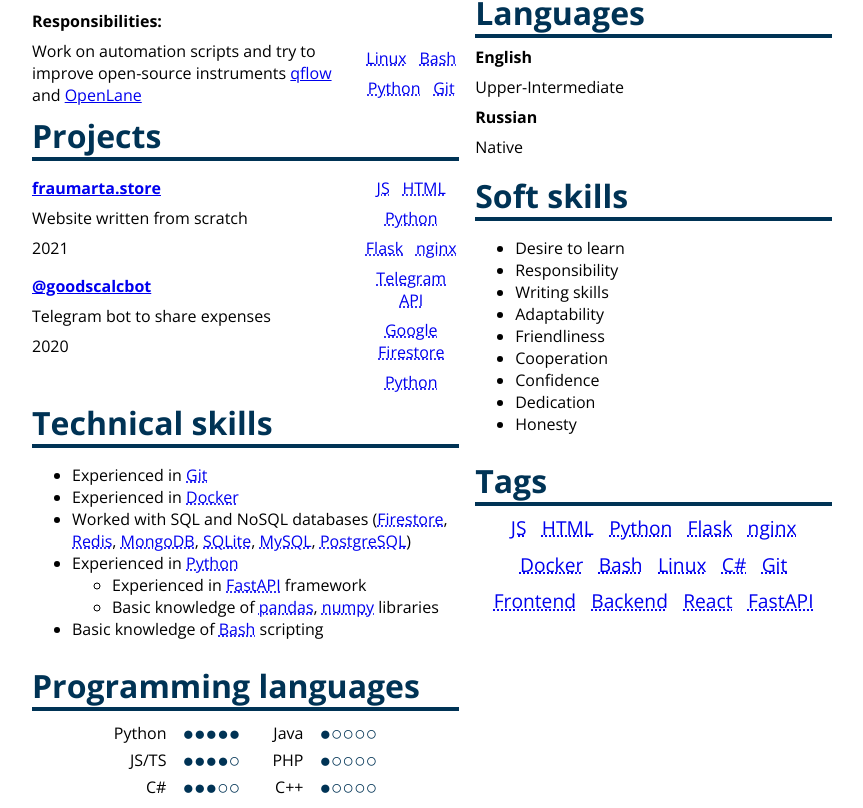
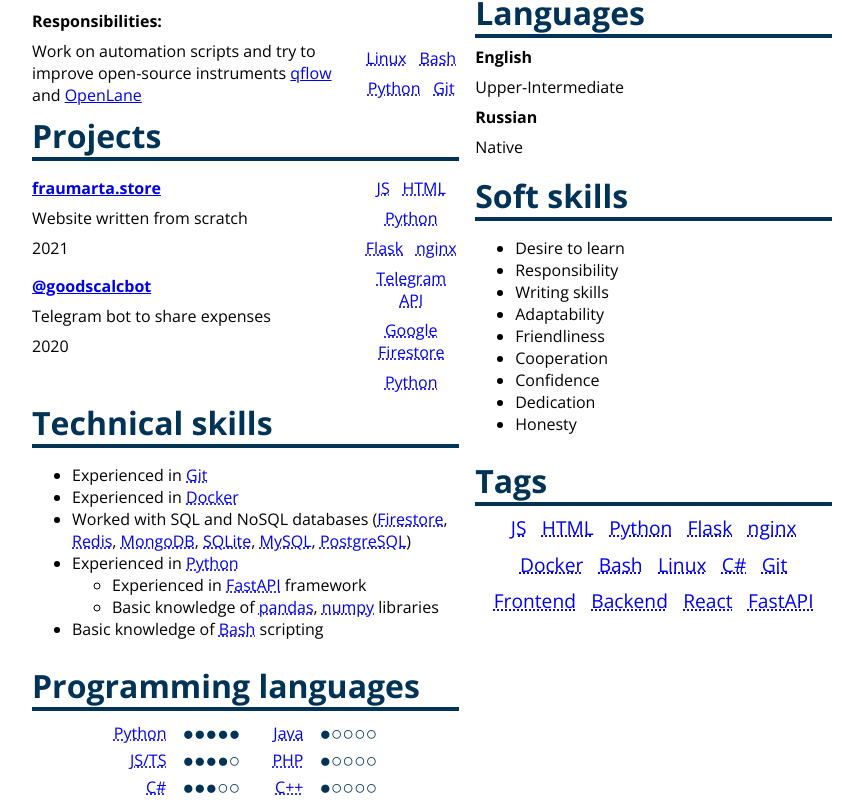
Before and after one commit to ntdesmond/ntdesmond.github.io, a React app: page /#/cv in a window 1280 px wide. Shown: the part 354-1162 px from the top of the page, without its empty margins (208-1071 px from the left). Built offline with nearby package versions, Linux system fonts and the light colour scheme.

Commit message:
Add tag slugs and PL Entry component

```diff
--- a/src/pages/cv/CV.tsx
+++ b/src/pages/cv/CV.tsx
@@ -11,6 +11,7 @@ import {
 } from "../../components/typography/Headings";
 import EducationEntry from "./components/education/EducationEntry";
 import LanguageEntry from "./components/languages/LanguageEntry";
+import ProgrammingLanguageEntry from "./components/programmingLanguages/ProgrammingLanguageEntry";
 import ProgrammingLanguages from "./components/programmingLanguages/ProgrammingLanguages";
 import ProjectEntry from "./components/projects/ProjectEntry";
 import { Section } from "./components/Section";
@@ -103,45 +104,43 @@ const CV = () => (
         <Section title="Technical skills">
           <ul>
             <li>
-              Experienced in <Tag name="Git" />
+              Experienced in <Tag slug="Git" />
             </li>
             <li>
-              Experienced in <Tag name="Docker" />
+              Experienced in <Tag slug="Docker" />
             </li>
             <li>
-              Worked with SQL and NoSQL databases (<Tag name="Firestore" />,{" "}
-              <Tag name="Redis" />, <Tag name="MongoDB" />,{" "}
-              <Tag name="SQLite" />, <Tag name="MySQL" />,{" "}
-              <Tag name="PostgreSQL" />)
+              Worked with SQL and NoSQL databases (<Tag slug="Firestore" />,{" "}
+              <Tag slug="Redis" />, <Tag slug="MongoDB" />,{" "}
+              <Tag slug="SQLite" />, <Tag slug="MySQL" />,{" "}
+              <Tag slug="PostgreSQL" />)
             </li>
             <li>
-              Experienced in <Tag name="Python" />
+              Experienced in <Tag slug="Python" />
               <ul>
                 <li>
-                  Experienced in <Tag name="FastAPI" /> framework
+                  Experienced in <Tag slug="FastAPI" /> framework
                 </li>
                 <li>
-                  Basic knowledge of <Tag name="pandas" />, <Tag name="numpy" />{" "}
+                  Basic knowledge of <Tag slug="pandas" />, <Tag slug="numpy" />{" "}
                   libraries
                 </li>
               </ul>
             </li>
             <li>
-              Basic knowledge of <Tag name="Bash" /> scripting
+              Basic knowledge of <Tag slug="Bash" /> scripting
             </li>
           </ul>
         </Section>
         <Section title="Programming languages">
-          <ProgrammingLanguages
-            entries={{
-              Python: 5,
-              "JS/TS": 4,
-              "C#": 3,
-              Java: 1,
-              PHP: 1,
-              "C++": 1,
-            }}
-          />
+          <ProgrammingLanguages>
+            <ProgrammingLanguageEntry name="Python" value={5} />
+            <ProgrammingLanguageEntry name="JS/TS" value={4} tagSlug="JS" />
+            <ProgrammingLanguageEntry name="C#" value={3} />
+            <ProgrammingLanguageEntry name="Java" value={1} />
+            <ProgrammingLanguageEntry name="PHP" value={1} />
+            <ProgrammingLanguageEntry name="C++" value={1} />
+          </ProgrammingLanguages>
         </Section>
       </FlexColumn>
       <FlexColumn>
--- /dev/null
+++ b/src/pages/cv/components/programmingLanguages/ProgrammingLanguageEntry.tsx
@@ -0,0 +1,17 @@
+import { YCentered } from "../../../../components/layout/alignment/CenterAlign";
+import Tag from "../tags/Tag";
+import Level from "./Level";
+
+const ProgrammingLanguageEntry = (props: {
+  name: string;
+  tagSlug?: string;
+  value: number;
+  maxValue?: number;
+}) => (
+  <YCentered justify="flex-end" gap="1em">
+    <Tag slug={props.tagSlug || props.name} name={props.name} />
+    <Level value={props.value} maxValue={props.maxValue || 5} />
+  </YCentered>
+);
+
+export default ProgrammingLanguageEntry;
--- a/src/pages/cv/components/programmingLanguages/ProgrammingLanguages.tsx
+++ b/src/pages/cv/components/programmingLanguages/ProgrammingLanguages.tsx
@@ -1,6 +1,4 @@
 import styled from "styled-components";
-import { YCentered } from "../../../../components/layout/alignment/CenterAlign";
-import Level from "./Level";
 
 const StyledSection = styled.div`
   display: grid;
@@ -11,18 +9,8 @@ const StyledSection = styled.div`
   margin: 0.5em auto;
 `;
 
-const ProgrammingLanguages = (props: {
-  entries: { [language: string]: number };
-  maxValue?: number;
-}) => (
-  <StyledSection>
-    {Object.entries(props.entries).map(([name, value]) => (
-      <YCentered justify="flex-end" gap="1em" key={name}>
-        <div>{name}</div>
-        <Level value={value} maxValue={props.maxValue || 5} />
-      </YCentered>
-    ))}
-  </StyledSection>
+const ProgrammingLanguages = (props: { children: React.ReactNode }) => (
+  <StyledSection>{props.children}</StyledSection>
 );
 
 export default ProgrammingLanguages;
--- a/src/pages/cv/components/tags/Tag.tsx
+++ b/src/pages/cv/components/tags/Tag.tsx
@@ -13,16 +13,16 @@ const StyledSelectedTag = styled(StyledTag)`
   font-weight: bold;
 `;
 
-const Tag = ({ name }: { name: string }) => {
+const Tag = (props: { slug: string; name?: string }) => {
   const location = useLocation();
-  const target = `#${encodeURI(name)}`;
+  const target = `#${encodeURI(props.slug)}`;
 
-  return decodeURI(location.hash.slice(1)) === name ? (
+  return decodeURI(location.hash.slice(1)) === props.slug ? (
     <StyledSelectedTag to={target}>
-      <span>{name}</span>
+      <span>{props.name || props.slug}</span>
     </StyledSelectedTag>
   ) : (
-    <StyledTag to={target}>{name}</StyledTag>
+    <StyledTag to={target}>{props.name || props.slug}</StyledTag>
   );
 };
 
--- a/src/pages/cv/components/tags/TagList.tsx
+++ b/src/pages/cv/components/tags/TagList.tsx
@@ -13,7 +13,7 @@ const TagsWrapper = styled(FlexRow)`
 const TagList = (props: { tags: string[]; className?: string }) => (
   <TagsWrapper className={props.className}>
     {props.tags.map((tag) => (
-      <Tag name={tag} key={tag} />
+      <Tag slug={tag} key={tag} />
     ))}
   </TagsWrapper>
 );
```
